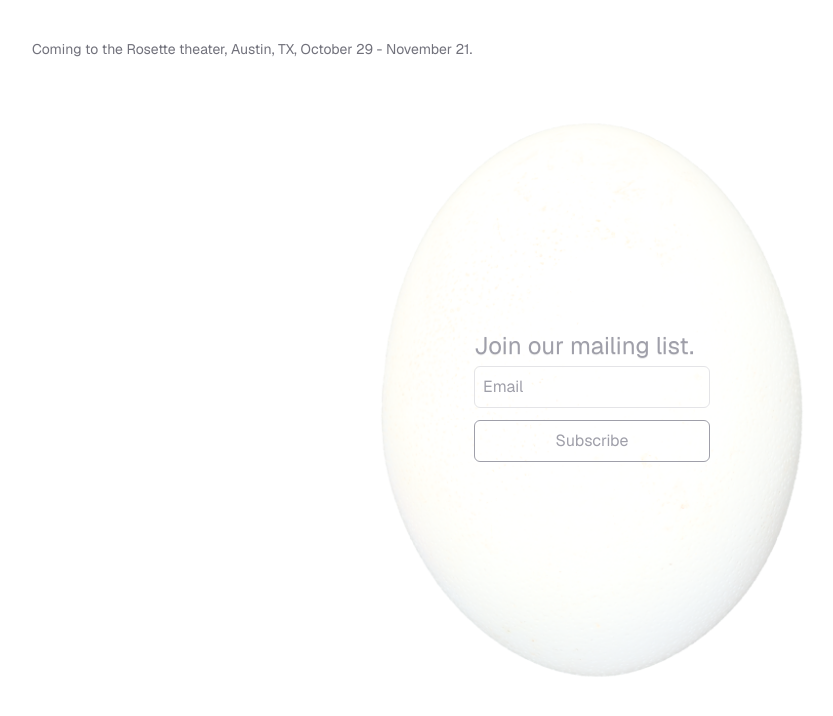
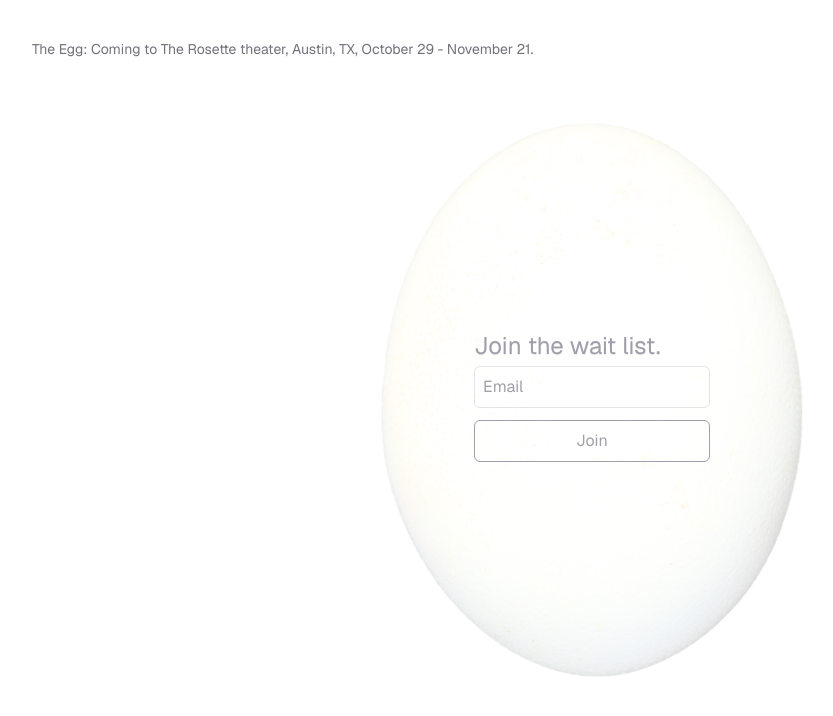
Before and after one commit to lbdeyo/the-egg, a Next.js app: page / in a window 1280 px wide. Shown: the top 716 px of the page, without its empty margins (48-881 px from the left). Built offline with nearby package versions, Linux system fonts and the light colour scheme; no server answers; a web font is replaced by a local one.

Commit message:
Updating page text.

```diff
--- a/app/page.tsx
+++ b/app/page.tsx
@@ -73,7 +73,8 @@ export default function Home() {
         {/* <NavBar /> */}
 
         <p className="pointer-events-none absolute left-0 top-0 z-20 max-w-[calc(100vw-4rem)] px-8 pt-8 text-sm leading-snug text-zinc-500 sm:max-w-xl md:px-12 md:pt-10 lg:max-w-2xl lg:px-20">
-          Coming to the Rosette theater, Austin, TX, October 29 - November 21.
+          The Egg: Coming to The Rosette theater, Austin, TX, October 29 -
+          November 21.
         </p>
 
         {/* Title + subheader – shrink-wrapped block centered in viewport; text left inside the block */}
--- a/components/MailingListForm.tsx
+++ b/components/MailingListForm.tsx
@@ -32,8 +32,7 @@ export function MailingListForm() {
       if (!res.ok) {
         setStatus("error");
         setMessage(
-          data.error ||
-            "Something went wrong. Please try again in a moment.",
+          data.error || "Something went wrong. Please try again in a moment.",
         );
         return;
       }
@@ -53,7 +52,7 @@ export function MailingListForm() {
         htmlFor="mailing-email"
         className="text-xl lg:text-2xl text-zinc-400 drop-shadow-[0_1px_0_rgba(0,0,0,0.08)]"
       >
-        Join our mailing list.
+        Join the wait list.
       </label>
       <input
         id="mailing-email"
@@ -70,7 +69,7 @@ export function MailingListForm() {
         disabled={status === "loading"}
         className="my-2 rounded-md border border-zinc-400 bg-transparent px-4 py-2 text-zinc-400 transition-colors hover:border-zinc-500 hover:bg-zinc-50 hover:text-zinc-500 disabled:pointer-events-none disabled:opacity-60"
       >
-        {status === "loading" ? "Subscribing…" : "Subscribe"}
+        {status === "loading" ? "Joining…" : "Join"}
       </button>
       {message && status === "error" ? (
         <p className="text-sm text-red-600" role="alert">
```
